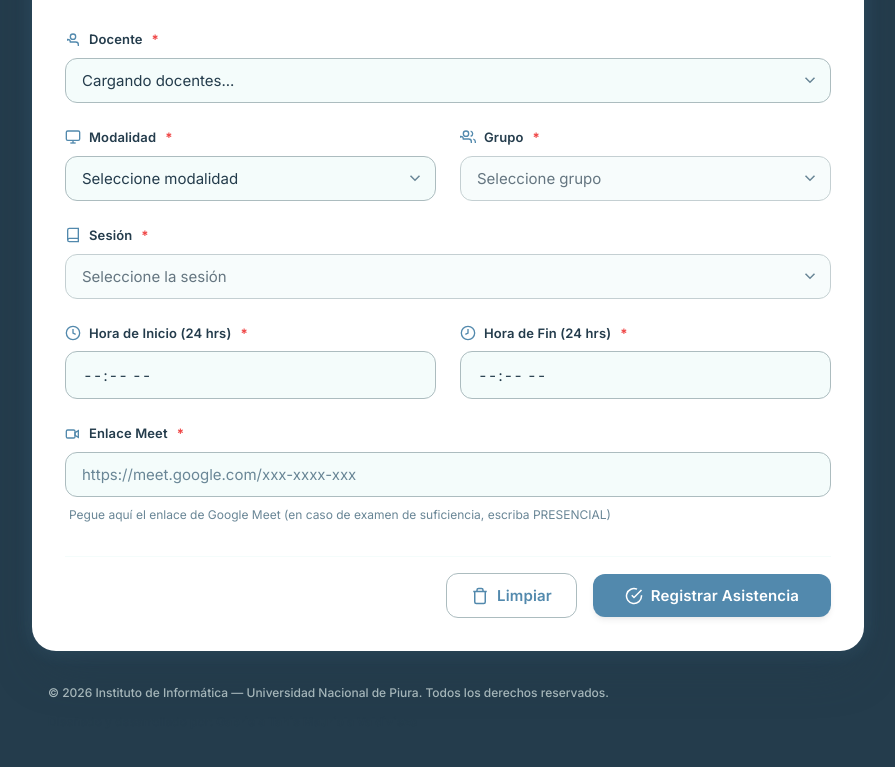
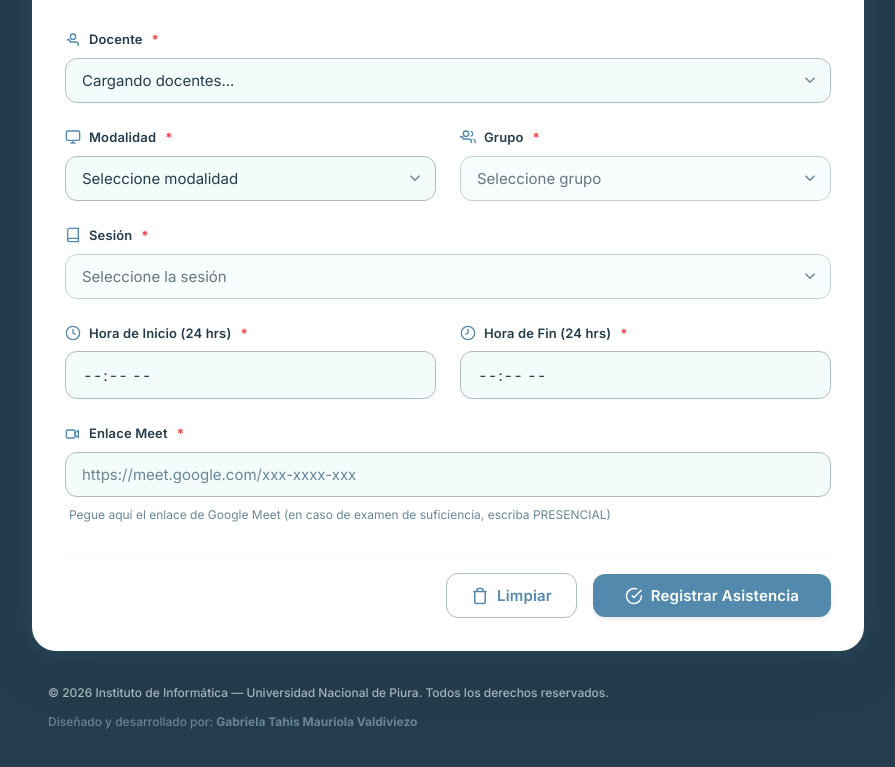
Before and after one commit to gabmau09/asistenciaDocente, a plain HTML site: page src/index.html in a window 1280 px wide. Shown: the part 259-1026 px from the top of the page, without its empty margins (192-1087 px from the left). Drawn offline with Linux system fonts and the light colour scheme.

Commit message:
Update footer design style in index.html

```diff
--- a/src/index.html
+++ b/src/index.html
@@ -1086,7 +1086,7 @@
         <footer class="footer">
             <div class="footer-bottom">
                 <span class="copyright-text">© 2026 Instituto de Informática — Universidad Nacional de Piura. Todos los derechos reservados.</span>
-                <span style="color:var(--color-neutral-950)">Diseñado y desarrollado por: <strong>Gabriela Tahis Mauriola Valdiviezo</strong></span>
+                <span style="color:var(--color-primary-400)">Diseñado y desarrollado por: <strong>Gabriela Tahis Mauriola Valdiviezo</strong></span>
             </div>
         </footer>
     </div>
```
